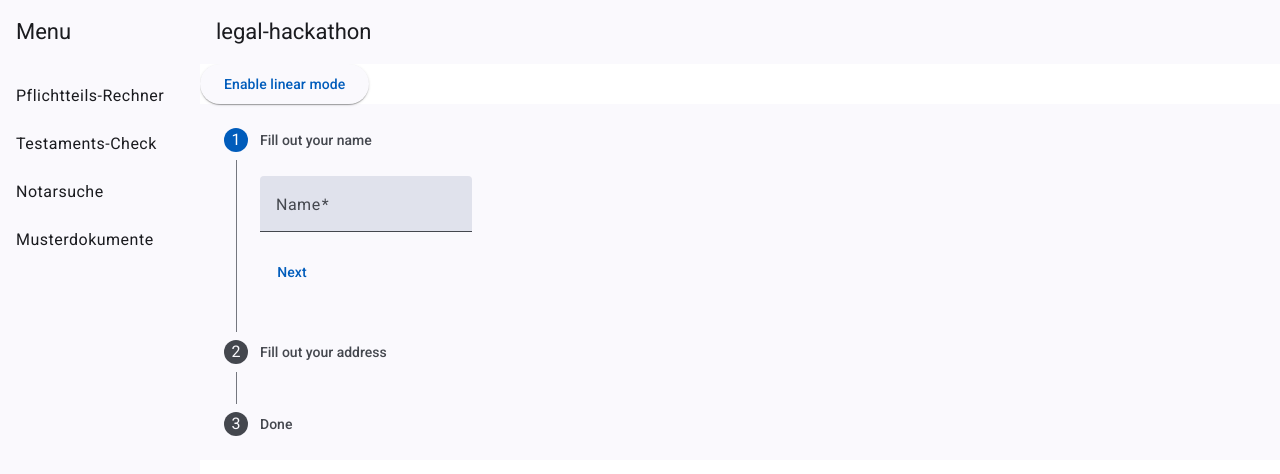
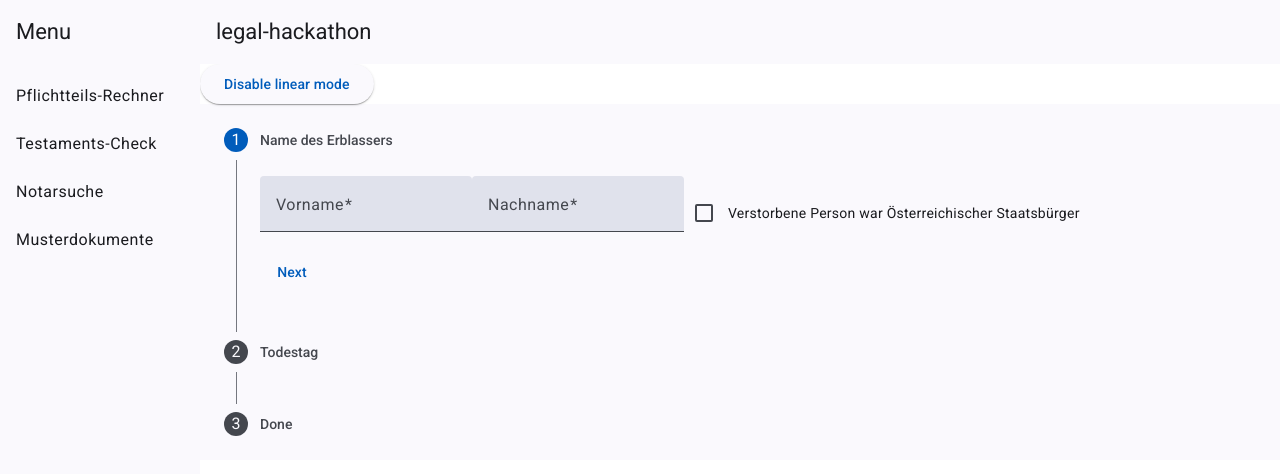
Before and after one commit to chranditho/legal-hackathon, an Angular app: page /rechner in a window 1280 px wide. Shown: the top 474 px of the page. Built offline with nearby package versions, Linux system fonts and the light colour scheme.

Commit message:
Erblasser

```diff
--- a/src/app/features/rechner/rechner-page/rechner-page.component.html
+++ b/src/app/features/rechner/rechner-page/rechner-page.component.html
@@ -2,32 +2,44 @@
   {{ !isLinear ? 'Enable linear mode' : 'Disable linear mode' }}
 </button>
 <mat-stepper orientation="vertical" [linear]="isLinear" #stepper>
-  <mat-step [stepControl]="firstFormGroup">
-    <form [formGroup]="firstFormGroup">
-      <ng-template matStepLabel>Fill out your name</ng-template>
+  <mat-step [stepControl]="erblasserGroup">
+    <form [formGroup]="erblasserGroup">
+      <ng-template matStepLabel>Name des Erblassers</ng-template>
       <mat-form-field>
-        <mat-label>Name</mat-label>
+        <mat-label>Vorname</mat-label>
         <input
           matInput
-          placeholder="Last name, First name"
-          formControlName="firstCtrl"
+          placeholder="First name"
+          formControlName="name"
           required />
       </mat-form-field>
+      <mat-form-field>
+        <mat-label>Nachname</mat-label>
+        <input
+          matInput
+          placeholder="Last name"
+          formControlName="name"
+          required />
+      </mat-form-field>
+      <mat-checkbox formControlName="landIstOesterreich">
+        Verstorbene Person war Österreichischer Staatsbürger
+      </mat-checkbox>
       <div>
         <button mat-button matStepperNext>Next</button>
       </div>
     </form>
   </mat-step>
-  <mat-step [stepControl]="secondFormGroup">
-    <form [formGroup]="secondFormGroup">
-      <ng-template matStepLabel>Fill out your address</ng-template>
+  <mat-step [stepControl]="todestagGroup">
+    <form [formGroup]="todestagGroup">
+      <ng-template matStepLabel>Todestag</ng-template>
       <mat-form-field>
-        <mat-label>Address</mat-label>
-        <input
-          matInput
-          formControlName="secondCtrl"
-          placeholder="Ex. 1 Main St, New York, NY"
-          required />
+        <mat-label>Datum</mat-label>
+        <input matInput [matDatepicker]="picker1" formControlName="date" />
+        <mat-hint>MM/DD/YYYY</mat-hint>
+        <mat-datepicker-toggle
+          matIconSuffix
+          [for]="picker1"></mat-datepicker-toggle>
+        <mat-datepicker #picker1></mat-datepicker>
       </mat-form-field>
       <div>
         <button mat-button matStepperPrevious>Back</button>
--- a/src/app/features/rechner/rechner-page/rechner-page.component.ts
+++ b/src/app/features/rechner/rechner-page/rechner-page.component.ts
@@ -4,14 +4,19 @@ import {
   Validators,
   FormsModule,
   ReactiveFormsModule,
+  FormControl,
 } from '@angular/forms';
 import { MatInputModule } from '@angular/material/input';
 import { MatFormFieldModule } from '@angular/material/form-field';
 import { MatStepperModule } from '@angular/material/stepper';
 import { MatButtonModule } from '@angular/material/button';
+import { provideNativeDateAdapter } from '@angular/material/core';
+import { MatDatepickerModule } from '@angular/material/datepicker';
+import { MatCheckboxModule } from '@angular/material/checkbox';
 
 @Component({
   selector: 'app-rechner-page',
+  providers: [provideNativeDateAdapter()],
   imports: [
     MatButtonModule,
     MatStepperModule,
@@ -19,6 +24,10 @@ import { MatButtonModule } from '@angular/material/button';
     ReactiveFormsModule,
     MatFormFieldModule,
     MatInputModule,
+    MatDatepickerModule,
+    FormsModule,
+    ReactiveFormsModule,
+    MatCheckboxModule,
   ],
   templateUrl: './rechner-page.component.html',
   styles: `
@@ -30,11 +39,15 @@ import { MatButtonModule } from '@angular/material/button';
 export class RechnerPageComponent {
   private _formBuilder = inject(FormBuilder);
 
-  firstFormGroup = this._formBuilder.group({
-    firstCtrl: ['', Validators.required],
+  erblasserGroup = this._formBuilder.group({
+    name: ['', Validators.required],
+    landIstOesterreich: [false, Validators.requiredTrue],
   });
-  secondFormGroup = this._formBuilder.group({
-    secondCtrl: ['', Validators.required],
+  todestagGroup = this._formBuilder.group({
+    date: ['', Validators.required],
+    datum: new FormControl(new Date()),
+    serializedDate: new FormControl(new Date().toISOString()),
   });
-  isLinear = false;
+
+  isLinear = true;
 }
```
